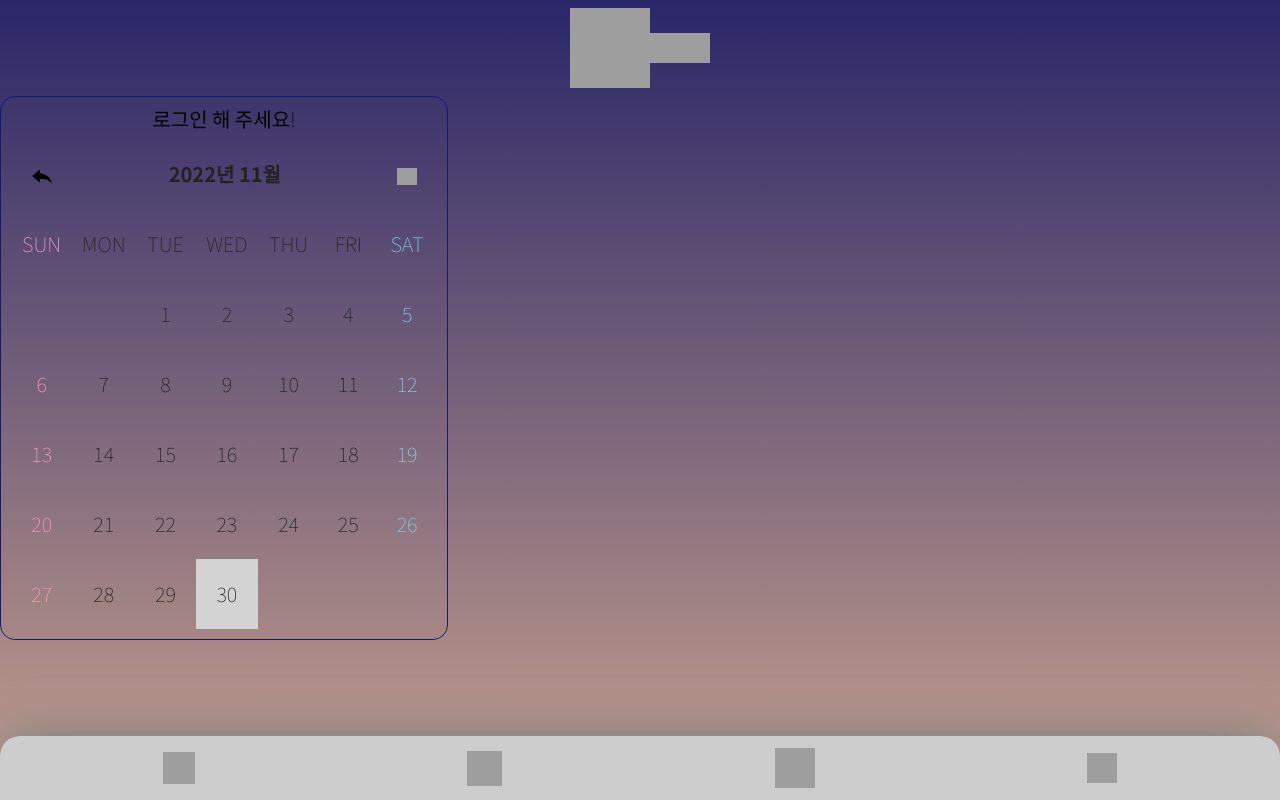
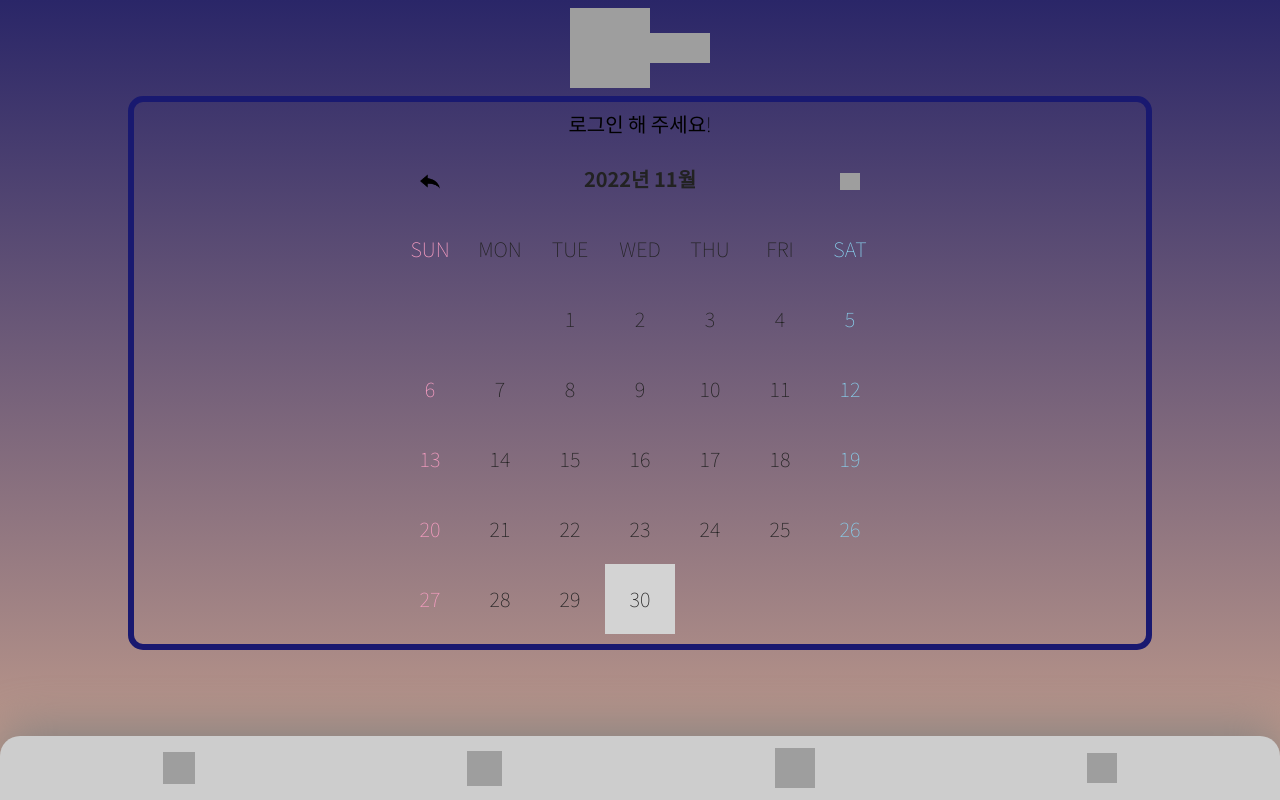
Before and after one commit to sony-jun/unbreakable, a Django app: template articles/templates/articles/calendar_1.html in a window 1280 px wide. Run offline with Django 3.2, Linux system fonts and the light colour scheme; the template is opened without the code that fills it, so the values that code supplies are empty; some libraries are stand-ins or nearby versions; some web fonts are replaced; grey boxes are pictures that could not be loaded.

Commit message:
fix : articles/calender 수정 [박찬솔]

```diff
--- a/articles/templates/articles/calendar.html
+++ b/articles/templates/articles/calendar.html
@@ -23,7 +23,6 @@
         <div class="day">SAT</div>
         <div class="day">SUN</div>
       </div>
-      <div class="dates"></div>
     </div>
 </div>
 
--- a/articles/templates/articles/calendar_1.html
+++ b/articles/templates/articles/calendar_1.html
@@ -7,9 +7,9 @@
 {% endblock css %}
 
 {% block content %}
-<div class="box" style="width: 35%;">
+<div class="box" style="max-width: 30%; min-width: 80%; margin: auto;">
     {% if user.is_authenticated %}
-        <h3 class="mt-5 title_is_user d-flex justify-content-center"><b>{{ user.fullname }}님의 다이어리</b></h3>
+        <h3 class="mt-5 title_is_user d-flex justify-content-center align-items-center"><b>{{ user.fullname }}님의 다이어리</b></h3>
     {% else %}
         <h3 class="title_not_user d-flex justify-content-center"><a class="title_not_user_link" href="{% url 'accounts:login' %}">로그인 해 주세요!</a></h3>
     {% endif %}
--- a/static/css/calendar_1.css
+++ b/static/css/calendar_1.css
@@ -39,8 +39,10 @@ td {
     filter: opacity(0.5) drop-shadow(0 0 0 #9e4715);
 }
 
-.box {
-    border:1px solid;
+.box{
+    /* style, width 가 안됨 */
+    border-style: solid;
+    border-width: 6px;
     padding:10px;
     border-radius: 15px;
     color: midnightblue;
```
